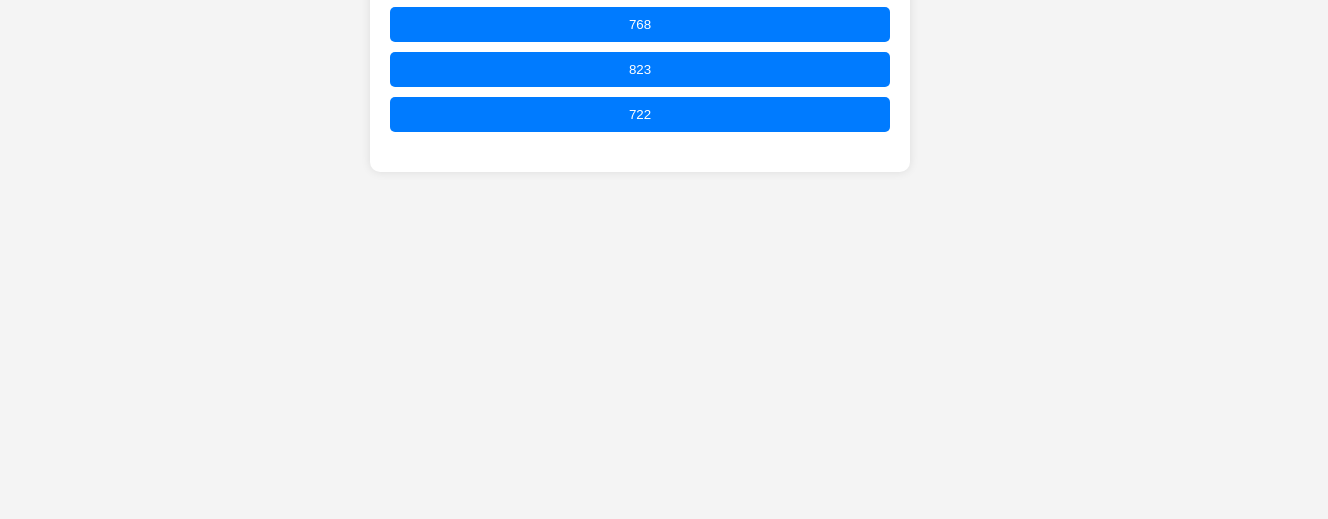
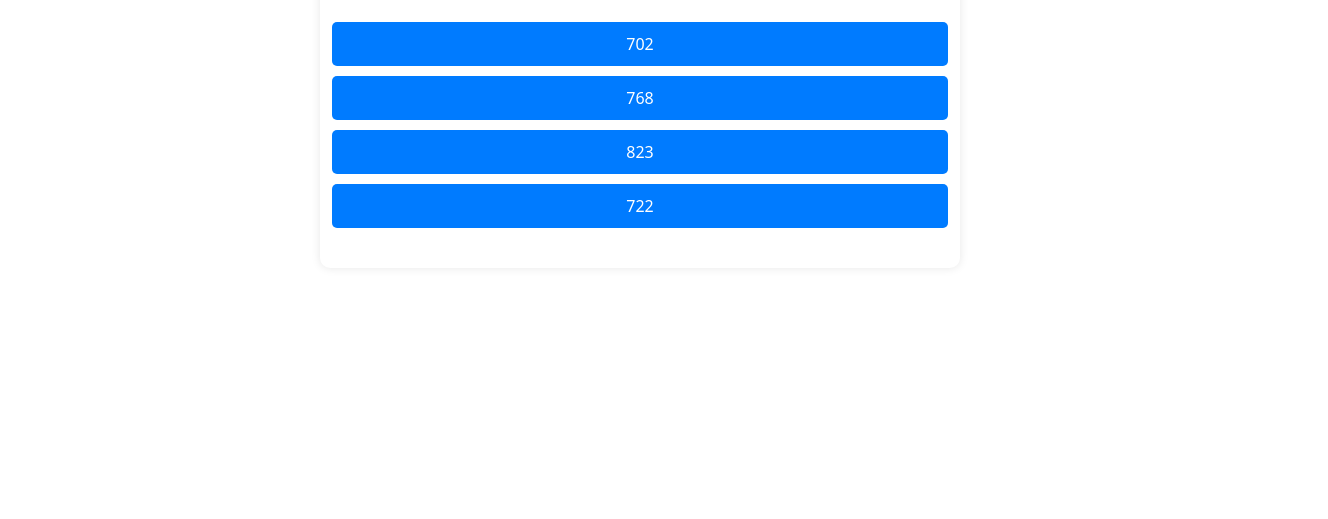
Before and after one commit to TTI111-ProjetoIntegrador-FrontEnd/ProjetoIntegrador_WebDevelopment, a website: page Front-End/jogarMatMetro.html in a window 1280 px wide. Shown: the part 281-800 px from the top of the page, 1328 px wide, since content can reach past the window. Drawn offline with nearby package versions, Linux system fonts and the light colour scheme.

Commit message:
Atualização dos docs do jogo

```diff
--- a/Front-End/JS/jogarMatMetro.js
+++ b/Front-End/JS/jogarMatMetro.js
@@ -7,72 +7,86 @@ const questions = [
   },
   {
     pergunta: "Se você tem 150 maçãs e compra mais 75, quantas maçãs você tem agora?",
-      resposta: "225",
+    opcoes: ["225","250","275","300"],
+    resposta: 0,
     nivel: "fácil"
   },
   {
     pergunta: "Quanto é 800 - 456?",
-      resposta: "344",
+    opcoes: ["444","451","344","340"],
+    resposta: 2,
     nivel: "fácil"
   },
   {
     pergunta: "Se você tinha 200 reais e gastou 75, quanto dinheiro resta?",
-      resposta: "125",
+    opcoes: ["125","150","175","200"],
+    resposta: 0,
     nivel: "fácil"
   },
   {
     pergunta: "Qual é o produto de 12 e 15?",
-      resposta: "180",
+    opcoes: ["225","150","180","200"],
+    resposta: 2,
     nivel: "fácil"
   },
   {
     pergunta: "Se uma caixa contém 8 chocolates e você compra 5 caixas, quantos chocolates você tem?",
-      resposta: "40",
+    opcoes: ["20","40","30","50"],
+    resposta: 1,
     nivel: "fácil"
   },
   {
     pergunta: "Quanto é 144 dividido por 12?",
-      resposta: "12",
+    opcoes: ["14","16","15","12"],
+    resposta: 3,
     nivel: "fácil"
   },
   {
     pergunta: "Se você tem 50 balas e quer dividir igualmente entre 5 amigos, quantas balas cada amigo receberá?",
-      resposta: "10",
+    opcoes: ["8","10","15","9"],
+    resposta: 1,
     nivel: "fácil"
   },
   {
     pergunta: "Se 3 kg de arroz custam 18 reais, quanto custam 5 kg?",
-      resposta: "30",
+    opcoes: ["30","25","27","40"],
+    resposta: 0,
     nivel: "médio"
   },
   {
     pergunta: "Se um carro percorre 240 km com 20 litros de gasolina, quantos litros são necessários para percorrer 360 km?",
-      resposta: "30",
+    opcoes: ["25","30","27","40"],
+    resposta: 1,
     nivel: "médio"
   },
   {
     pergunta: "Maria tem 120 figurinhas e dá 45 para seu amigo. Quantas figurinhas ela ainda tem?",
-      resposta: "75",
+    opcoes: ["25","50","75","100"],
+    resposta: 2,
     nivel: "fácil"
   },
   {
     pergunta: "João comprou 3 camisetas por 30 reais cada. Se ele paga com uma nota de 100 reais, quanto dinheiro ele receberá de troco?",
-      resposta: "10",
+    opcoes: ["70","50","25","10"],
+    resposta: 3,
     nivel: "fácil"
   },
   {
     pergunta: "Se 4 maçãs custam 10 reais, quanto custam 10 maçãs?",
-      resposta: "25",
+    opcoes: ["25","30","45","50"],
+    resposta: 0,
     nivel: "fácil"
   },
   {
     pergunta: "Um atleta corre 5 km em 25 minutos. Quanto tempo ele levará para correr 15 km na mesma velocidade?",
-      resposta: "75 minutos",
+    opcoes: ["50 minutos","75 minutos","90 minutos","100 minutos"],
+    resposta: 1,
     nivel: "médio"
   },
   {
     pergunta: "Se um produto custa 200 reais e está com 20% de desconto, qual é o preço com desconto?",
-      resposta: "160",
+    opcoes: ["130","150","160","170"],
+    resposta: 2,
     nivel: "fácil"
   }
 ];
--- a/Front-End/jogarMatMetro.html
+++ b/Front-End/jogarMatMetro.html
@@ -5,9 +5,17 @@
     <meta name="viewport" content="width=device-width, initial-scale=1.0">
     <title> Jogo MatMetro </title>
     <link rel="stylesheet" href="Styles/jogarMatMetro.css">
+    <link href="https://cdn.jsdelivr.net/npm/bootstrap@5.2.3/dist/css/bootstrap.min.css" rel="stylesheet"
+        integrity="sha384-rbsA2VBKQhggwzxH7pPCaAqO46MgnOM80zW1RWuH61DGLwZJEdK2Kadq2F9CUG65" crossorigin="anonymous">
 </head>
 <body>
-    <div class="container">
+    <div class="return-index col-12 m-5 justify-content-start">
+        <button style="border-radius: 10px; border-style: none" onclick="window.location.href='index.html'">
+            <img src="assets/voltar.png" style="width: 200px;" class="d-none d-sm-block">
+            <img src="assets/setavoltar.png" style="width: 40px;" alt="Seta Voltar" class="d-block d-sm-none">
+        </button>
+    </div>
+    <div class="container col-6 justify-content-center">
         <h1>Quiz de Perguntas Simples</h1>
         <div id="quiz-container">
             <p id="question"></p>
```
Lines whose indentation alone changed are shown as unchanged.
